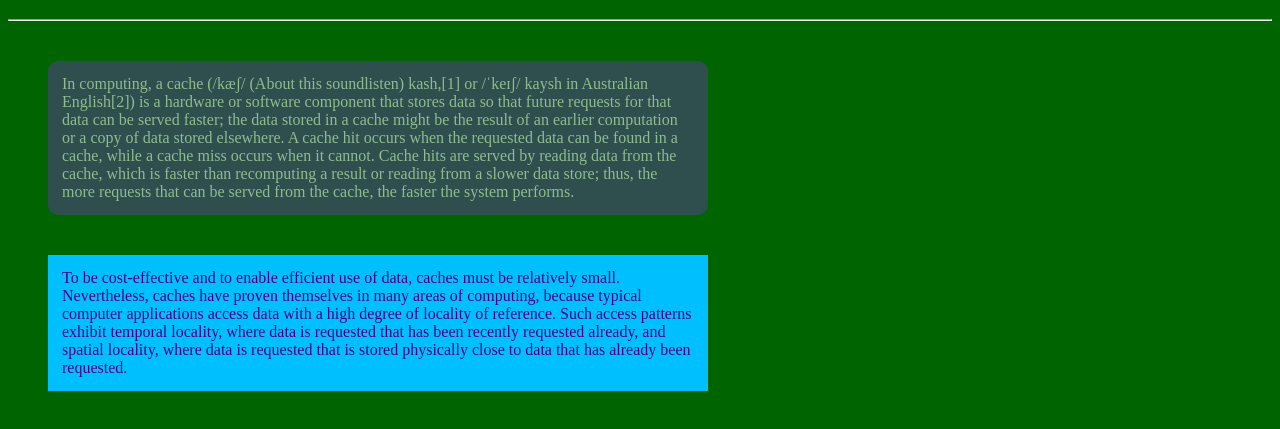
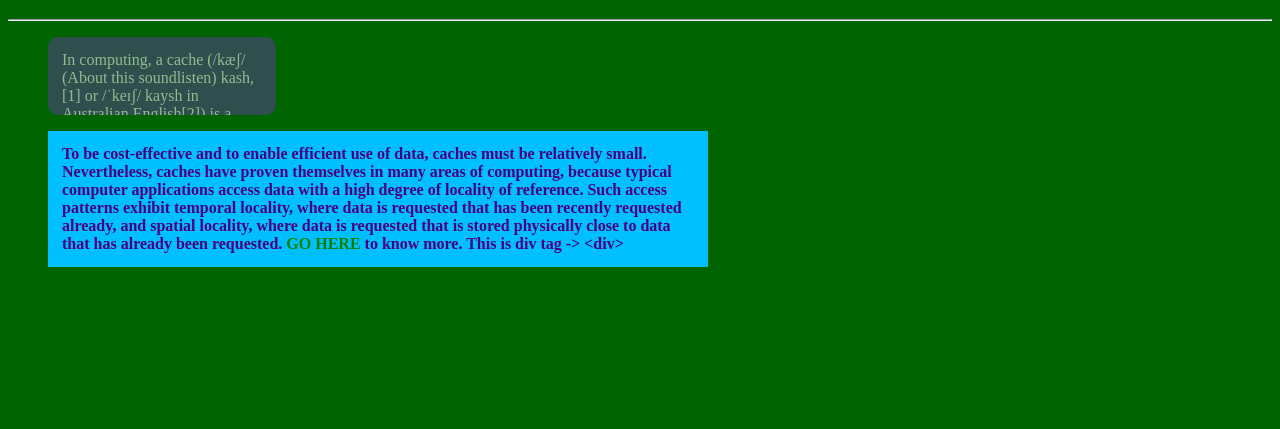
Before and after one commit to sr-sweta/Crio-Winter-of-Doing, a plain HTML site: page HTML ,JS , CSS/Colour.html in a window 1280 px wide. Shown: the part 61-490 px from the top of the page. Drawn offline with Linux system fonts and the light colour scheme.

Commit message:
Some more css

```diff
--- a/HTML ,JS , CSS/Colour.html
+++ b/HTML ,JS , CSS/Colour.html
@@ -16,6 +16,11 @@
     </p>
     <p class="p2">
         To be cost-effective and to enable efficient use of data, caches must be relatively small. Nevertheless, caches have proven themselves in many areas of computing, because typical computer applications access data with a high degree of locality of reference. Such access patterns exhibit temporal locality, where data is requested that has been recently requested already, and spatial locality, where data is requested that is stored physically close to data that has already been requested.
+        <strong><a href="https://en.wikipedia.org/wiki/Cache_(computing)" target="_blank">GO HERE</a></strong> to know more.
+
+        <!-- way to print <div></div> as text in web page -->
+
+        This is div tag ->  &lt;div&gt;
     </p>
 </body>
 </html>
--- a/HTML ,JS , CSS/styles.css
+++ b/HTML ,JS , CSS/styles.css
@@ -5,19 +5,52 @@ body{
 h1{
     margin-left: 6%;
 }
+a:link {
+    color: green;
+    background-color: transparent;
+    text-decoration: none;
+  }
+
+  a:visited {
+    color: pink;
+    background-color: transparent;
+    text-decoration: none;
+  }
+
+  a:hover {
+    color: red;
+    background-color: transparent;
+    text-decoration: underline;
+  }
+
+  a:active {
+    color: yellow;
+    background-color: transparent;
+    text-decoration: underline;
+}
 .p1{
     background-color: darkslategray;
     padding: 14px;
-    margin: 40px;
-    width: 50%;
+    margin-left: 40px;
+    margin-right: 50px;
+    /* width: 50%; */
     border-width: 5px;
     border-radius: 10px;
     border-color: red;
+    border-radius: 10px;
+
+    width: 200px;
+    height: 50px;
+    overflow: auto;
+    /* overflow: scroll; */
+
 }
 .p2{
     background-color: deepskyblue;
     color: indigo;
     padding: 14px;
-    margin: 40px;
+    margin-left: 40px;
+    margin-right: 50px;
     width: 50%;
+    font-weight: bold;
 }
```
